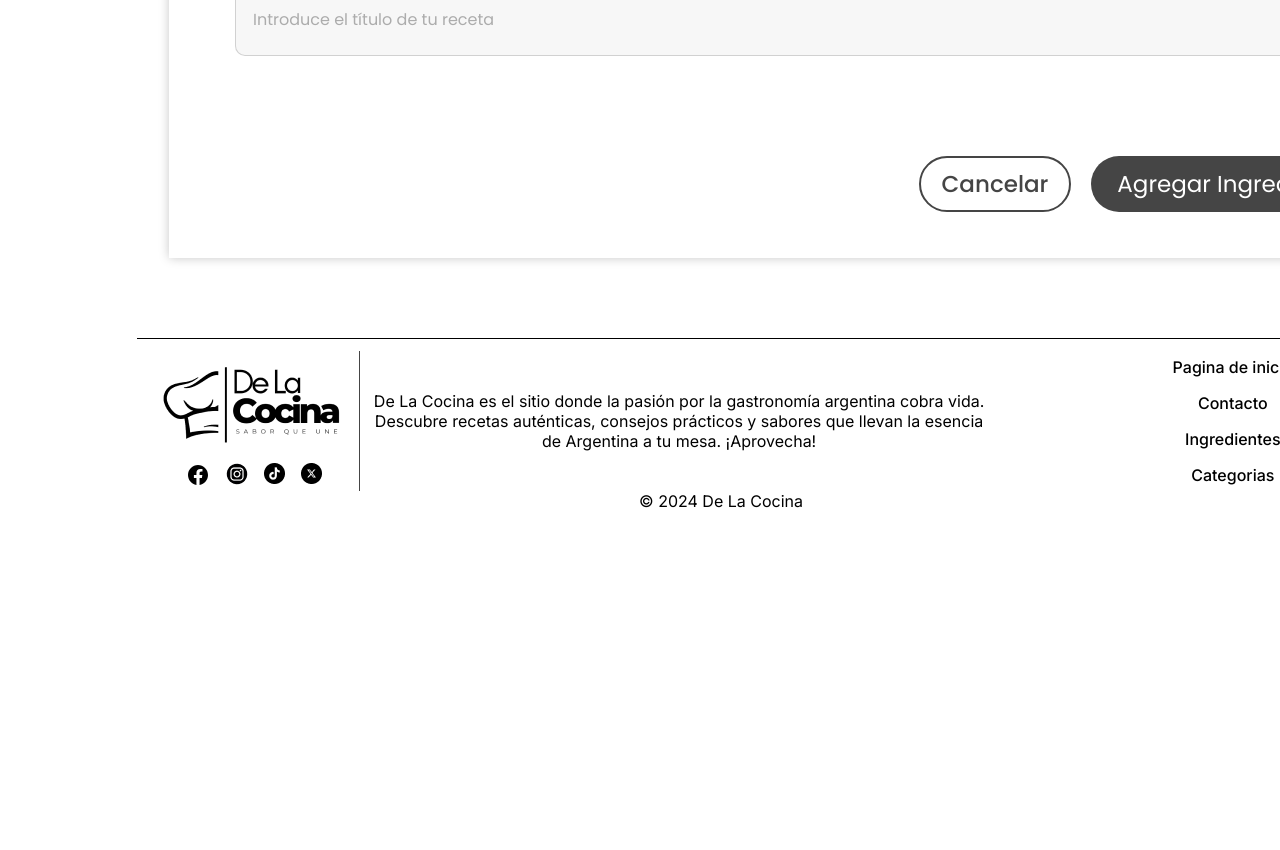
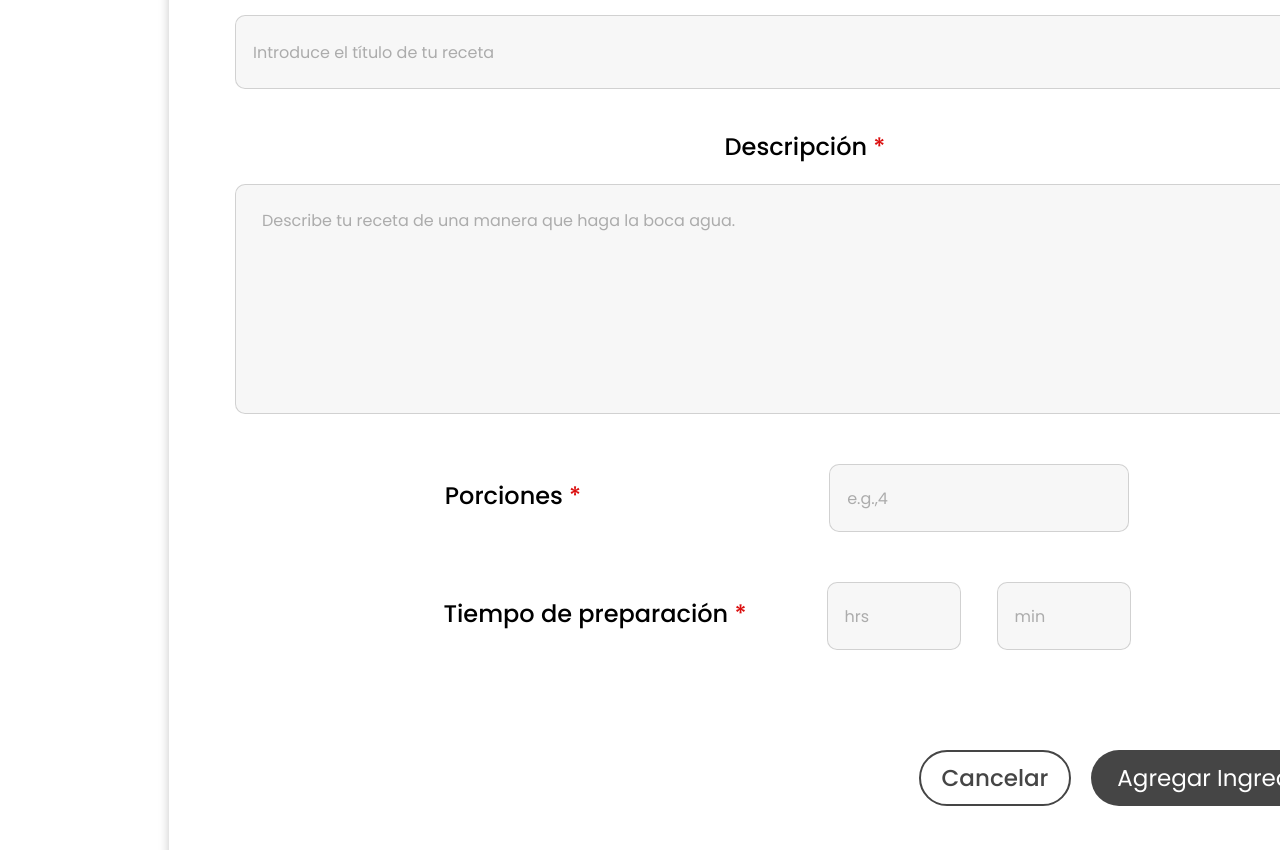
Before and after one commit to joao-victor-f/receitas-projeto-de-ensino, a React (Vite) app: page /criar-receitas in a window 1280 px wide. Shown: the part 920-1770 px from the top of the page. Before the commit the page ends 1499 px from the top, so only its background shows below. Built offline with nearby package versions, Linux system fonts and the light colour scheme.

Commit message:
Adicionando as labels e placeholders

```diff
--- a/src/paginas/CriarReceitas/Criar-receitas.tsx
+++ b/src/paginas/CriarReceitas/Criar-receitas.tsx
@@ -1,26 +1,40 @@
 import React from "react";
 import styles from "./criar-receitas.module.css";
 import botaoAdicionar from "../../assets/botao-adicionar.svg";
+import Divisor from "../../assets/Divider.svg";
 
-export default function CriarReceitas () {
+export default function CriarReceitas() {
     return (
         <div id={styles.moduloExternoCriarIngredientes}>
             <div id={styles.moduloInternoCriarIngredientes}>
-            <h1 id={styles.tituloCriarIngrediente}>Agregar ingrediente</h1>
-            <p id={styles.descricaoCriarIngredientes}>¡Súmale los ingredientes que no pueden faltar en la cocina argentina!</p>
+                <h1 id={styles.tituloCriarIngrediente}>Agregar recetas</h1>
+                <p id={styles.descricaoCriarIngredientes}>¿Te sientes como un Picasso de cocina? ¡Queremos ver tu obra maestra! Añade tu receta y muestra tu creatividad culinaria.</p>
                 <div id={styles.linhaDivisoria}></div>
                 {/* As dimensões definidas para a imagem são provisórias. Servem somente para saber como fica o resultado. Elas
             devem ser retiradas posteriormente para que se coloque uma imagem já com as dimensões definidas.
             */}
                 <div id={styles.areaAdicionarImagem}>
                     <div id={styles.botaoAdicionarImagem}>
-                    <img src={botaoAdicionar} alt="botão adicionar"/>
+                        <img src={botaoAdicionar} alt="botão adicionar" />
                         <span>Añadir foto</span>
                     </div>
                 </div>
                 <div id={styles.moduloInputNomeIngrediente}>
-                    <label id={styles.labelNomeIngrediente} className={styles.required}>Nombre del Ingrediente</label>
-                <input type="text" id={styles.inputNomeIngrediente} placeholder="Introduce el título de tu receta"/>
+                    <label id={styles.labelNomeIngrediente} className={styles.required}>Título de la receta</label>
+                    <input type="text" id={styles.inputNomeIngrediente} placeholder="Introduce el título de tu receta" />
+                </div>
+                <div id={styles.moduloInputNomeIngrediente}>
+                    <label id={styles.labelDescricao} className={styles.required}>Descripción</label>
+                    <input type="text" id={styles.inputDescricao} placeholder="Describe tu receta de una manera que haga la boca agua." />
+                </div>
+                <div id={styles.moduloInputNomeIngrediente}>
+                    <label id={styles.labelPorciones} className={styles.required}>Porciones</label>
+                    <input type="text" id={styles.inputPorciones} placeholder="e.g.,4" />
+                </div>
+                <div id={styles.moduloInputNomeIngrediente}>
+                    <label id={styles.labelTiempoP} className={styles.required}>Tiempo de preparación</label>
+                    <input type="text" id={styles.inputTiempoP} placeholder="hrs" />
+                    <input type="text" id={styles.inputTiempoP2} placeholder="min" />
                 </div>
                 <div id={styles.botoes}>
                     <button id={styles.botaoCancelar}>Cancelar</button>
--- a/src/paginas/CriarReceitas/criar-receitas.module.css
+++ b/src/paginas/CriarReceitas/criar-receitas.module.css
@@ -1,6 +1,6 @@
 #moduloExternoCriarIngredientes {
     width: 1272px;
-    height: 864px;
+    height: 3910px;
     margin: 150px auto 80px auto;
     box-shadow: 0px 0px 10px #00000038;
 }
@@ -76,10 +76,84 @@
     margin-top: 10px;
     padding-left: 17px;
 }
+#inputPorciones {
+    width: 300px;
+    height: 68px;
+    border: 1px solid #45454536;
+    background-color: #82828211;
+    font-family: 'Poppins';
+    border-radius: 10px;
+    margin-top: 10px;
+    margin-left: 248px;
+    padding-left: 17px;
+}
+
+#inputTiempoP {
+    width: 134px;
+    height: 68px;
+    border: 1px solid #45454536;
+    background-color: #82828211;
+    font-family: 'Poppins';
+    border-radius: 10px;
+    margin-top: 10px;
+    margin-left: 80px;
+    padding-left: 17px;
+}
+
+#inputTiempoP2 {
+    width: 134px;
+    height: 68px;
+    border: 1px solid #45454536;
+    background-color: #82828211;
+    font-family: 'Poppins';
+    border-radius: 10px;
+    margin-top: 10px;
+    padding-left: 17px;
+}
+
+#inputDescricao {
+    display: flex;
+    width: 1140px;
+    height: 230px;
+    flex-direction: column;
+    align-items: flex-start;
+    gap: 6px;
+    border: 1px solid #45454536;
+    background-color: #82828211;
+    font-family: 'Poppins';
+    border-radius: 10px;
+    margin-top: 20px;
+    position: relative;
+}
 
 #inputNomeIngrediente::placeholder {
     color: #ACACAC;
     font-family: 'Poppins';
+}
+
+#inputPorciones::placeholder {
+    color: #ACACAC;
+    font-family: 'Poppins';
+}
+
+#inputTiempoP::placeholder {
+    color: #ACACAC;
+    font-family: 'Poppins';
+}
+#inputTiempoP2::placeholder {
+    color: #ACACAC;
+    font-family: 'Poppins';
+}
+
+#inputDescricao::placeholder {
+    color: #ACACAC;
+    font-family: 'Poppins';
+    position: absolute;
+    width: 1088px;
+    top: 23px;
+    left: 26px;
+    letter-spacing: 0;
+    line-height: normal;
 }
 
 #moduloInputNomeIngrediente {
@@ -88,6 +162,26 @@
 
 #labelNomeIngrediente {
     font-family: "Poppins";
+    font-size: 24px;
+    font-weight: 500;
+}
+
+#labelPorciones {
+    font-family: "Poppins";
+    font-size: 24px;
+    font-weight: 500;
+}
+
+#labelTiempoP {
+    font-family: "Poppins";
+    font-size: 24px;
+    font-weight: 500;
+}
+
+#labelDescricao {
+    font-family: "Poppins";
+    font-size: 24px;
+    font-weight: 500;
 }
 
 #botoes {
@@ -119,11 +213,6 @@
     font-family: "Poppins";
 }
 
-#labelNomeIngrediente {
-    font-size: 24px;
-    font-weight: 500;
-}
-
 .required:after {
     content: " *";
     color: #DB0F0F;
```
Also changed, not shown: src/assets/Divider.svg (added). Lines whose indentation alone changed are shown as unchanged.
